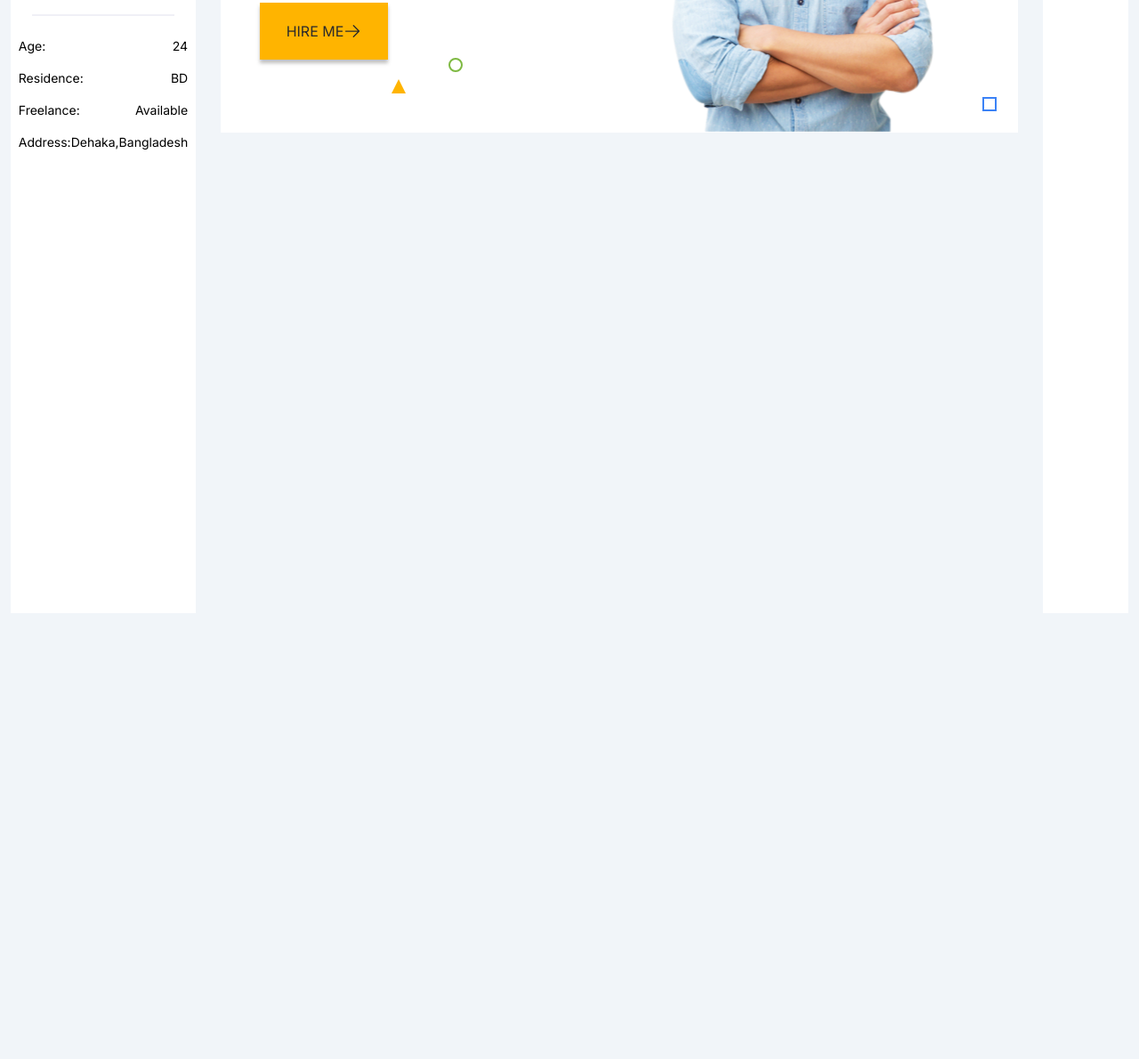
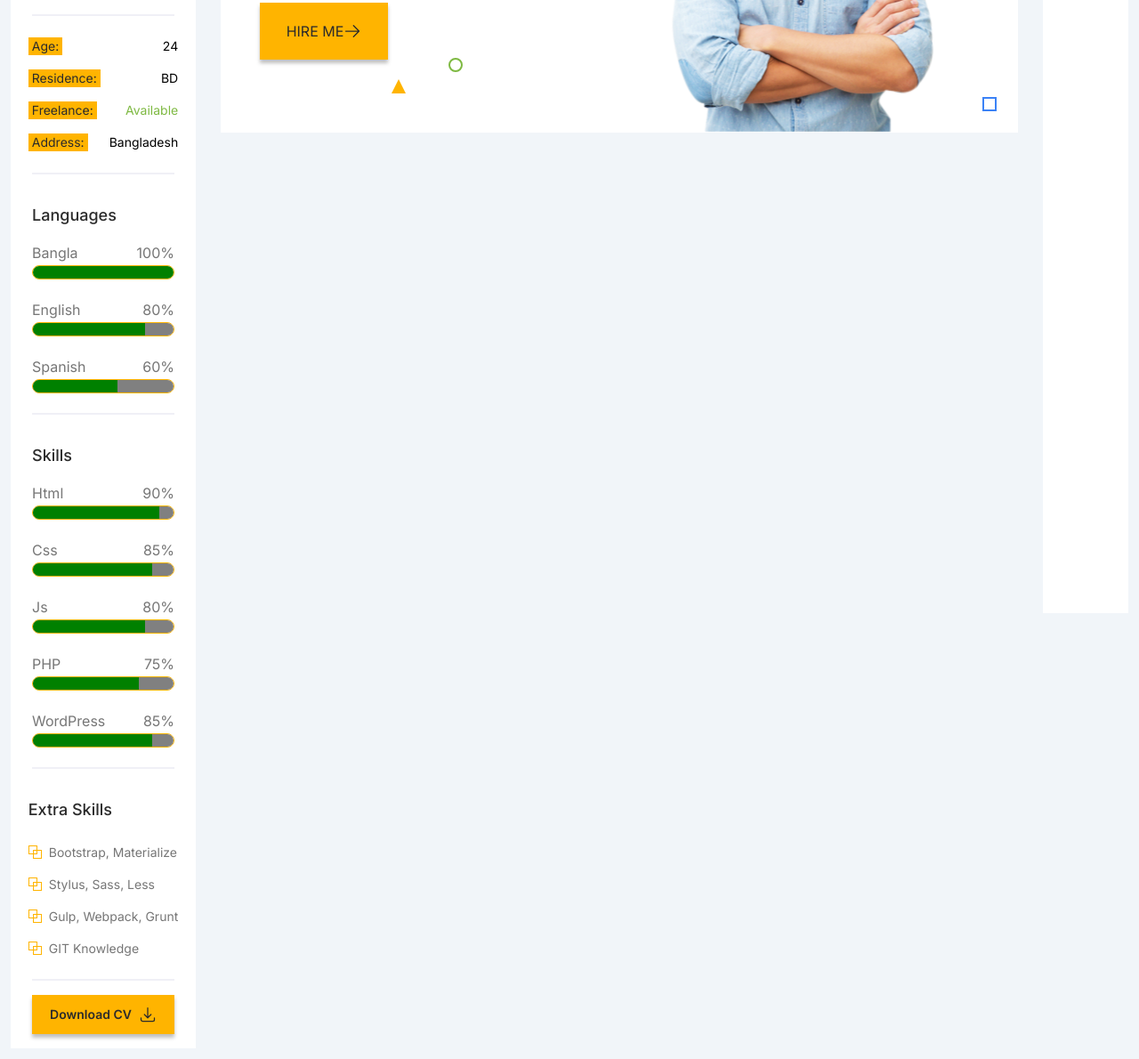
Before and after one commit to alimahmoudidev/portfolio-builder, a website: page index.html in a window 1280 px wide. Shown: the part 323-1513 px from the top of the page at 89% size. Before the commit the page ends 1024 px from the top, so only its background shows below. Drawn offline with Linux system fonts and the light colour scheme.

Commit message:
✅ sidebar style

```diff
--- a/index.html
+++ b/index.html
@@ -7,7 +7,7 @@
     <link rel="stylesheet" href="./src/style/style.css" />
   </head>
   <body class="font-inter bg-slate-100 flex justify-between p-3">
-    <aside class="info flex flex-col items-center lg:w-52 lg:h-[1000px] bg-white">
+    <aside class="info flex flex-col items-center lg:w-52 bg-white">
       <div class="info-title w-40 py-8 flex flex-col justify-center items-center">
           <div class="flex justify-center items-center relative">
             <img class=""  src="src/imgs/Person/Avatar-Profile.jpg" alt="Avatar-Profile">
@@ -54,23 +54,114 @@
 
       </div>
       <span class="line"></span>
-      <div class="py-4 text-sm">
+      <div class="info-address py-4 text-sm">
         <div class="information">
-          <h3>Age:</h3>
+          <h3 class="px-1 text-clr-2b bg-primary">Age:</h3>
           <h3>24</h3>
         </div>
         <div class="information">
-          <h3>Residence:</h3>
+          <h3 class="px-1 text-clr-2b bg-primary">Residence:</h3>
           <h3>BD</h3>
         </div>
         <div class="information">
-          <h3>Freelance:</h3>
-          <h3>Available</h3>
+          <h3 class="px-1 text-clr-2b bg-primary">Freelance:</h3>
+          <h3 class="text-green">Available</h3>
         </div>
         <div class="information">
-          <h3>Address:</h3>
-          <h3>Dehaka,Bangladesh</h3>
+          <h3 class="px-1 text-clr-2b bg-primary">Address:</h3>
+          <h3>Bangladesh</h3>
         </div>
+      </div>
+      <span class="line"></span>
+      <div class="info-languages py-4">
+        <h3 class="py-4 text-lg font-medium text-clr-2b">Languages</h3>
+        <div>
+          <div class="flex justify-between text-clr-76">
+          <h4>Bangla</h4>
+          <h4>100%</h4>
+          </div>
+          <progress class="progress" value="100" max="100"></progress>
+        </div>
+        <div class="py-4">
+          <div class="flex justify-between text-clr-76">
+          <h4>English</h4>
+          <h4>80%</h4>
+          </div>
+          <progress class="" value="80" max="100"></progress>
+        </div>
+        <div>
+          <div class="flex justify-between text-clr-76">
+          <h4>Spanish</h4>
+          <h4>60%</h4>
+          </div>
+          <progress class="" value="60" max="100"></progress>
+        </div>
+      </div>
+      <span class="line"></span>
+      <div class="info-skills py-4">
+        <h3 class="py-4 text-lg font-medium text-clr-2b">Skills</h3>
+        <div>
+          <div class="flex justify-between text-clr-76">
+          <h4>Html</h4>
+          <h4>90%</h4>
+          </div>
+          <progress class="progress" value="90" max="100"></progress>
+        </div>
+        <div class="py-4">
+          <div class="flex justify-between text-clr-76">
+          <h4>Css</h4>
+          <h4>85%</h4>
+          </div>
+          <progress class="" value="85" max="100"></progress>
+        </div>
+        <div>
+          <div class="flex justify-between text-clr-76">
+          <h4>Js</h4>
+          <h4>80%</h4>
+          </div>
+          <progress class="" value="80" max="100"></progress>
+        </div>
+        <div class="py-4">
+          <div class="flex justify-between text-clr-76">
+          <h4>PHP</h4>
+          <h4>75%</h4>
+          </div>
+          <progress class="" value="75" max="100"></progress>
+        </div>
+        <div>
+          <div class="flex justify-between text-clr-76">
+          <h4>WordPress</h4>
+          <h4>85%</h4>
+          </div>
+          <progress class="" value="85" max="100"></progress>
+        </div>
+      </div>
+      <span class="line"></span>
+      <div class="info-extra py-4">
+        <h3 class="py-4 text-lg text-clr-2b font-medium">Extra Skills</h3>
+        <div class="py-2 flex items-center gap-x-2 text-sm text-clr-76">
+          <img src="src/imgs/Icons/Icons.svg" alt="Icons">
+          <h4>Bootstrap, Materialize</h4>
+        </div>
+        <div class="py-2 flex items-center gap-x-2 text-sm text-clr-76">
+          <img src="src/imgs/Icons/Icons.svg" alt="Icons">
+          <h4>Stylus, Sass, Less</h4>
+        </div>
+        <div class="py-2 flex items-center gap-x-2 text-sm text-clr-76">
+          <img src="src/imgs/Icons/Icons.svg" alt="Icons">
+          <h4>Gulp, Webpack, Grunt</h4>
+        </div>
+        <div class="py-2 flex items-center gap-x-2 text-sm text-clr-76">
+          <img src="src/imgs/Icons/Icons.svg" alt="Icons">
+          <h4>GIT Knowledge</h4>
+        </div>
+      </div>
+      <span class="line"></span>
+      <div class="btn flex-center gap-x-2 w-40 px-5 py-3 my-4 text-sm font-semibold">
+        <p>Download CV</p>
+        <svg xmlns="http://www.w3.org/2000/svg" fill="none" viewBox="0 0 24 24" stroke-width="1.5" stroke="currentColor" class="size-5">
+          <path stroke-linecap="round" stroke-linejoin="round" d="M3 16.5v2.25A2.25 2.25 0 0 0 5.25 21h13.5A2.25 2.25 0 0 0 21 18.75V16.5M16.5 12 12 16.5m0 0L7.5 12m4.5 4.5V3" />
+        </svg>
       </div>
     </aside>
     <main class="container max-w-4xl">
@@ -82,8 +173,7 @@
             <p class="text-clr-76 my-10">
               Lorem ipsum dolor sit amet, consectetur adipiscing elit. Et, volutpat feugiat placerat lobortis. Natoque rutrum semper sed suspendisse nunc lectus.
             </p>
-            <div class="flex justify-center items-center btn w-36
-            h-16 ">
+            <div class="flex-center btn w-36 h-16">
             <p>HIRE ME</p>
             <svg xmlns="http://www.w3.org/2000/svg" fill="none" viewBox="0 0 24 24" stroke-width="1.5" stroke="currentColor" class="size-5">
               <path stroke-linecap="round" stroke-linejoin="round" d="M13.5 4.5 21 12m0 0-7.5 7.5M21 12H3" />
--- a/src/style/components/btn.css
+++ b/src/style/components/btn.css
@@ -1,18 +1,14 @@
-.text-focus{
-    @apply text-primary
-}
-
 .btn{
-    @apply bg-primary text-clr-2b transition-all duration-300 cursor-pointer shadow-box-sm hover:text-white
+    @apply bg-primary text-clr-2b transition-all duration-300 cursor-pointer shadow-box-sm hover:text-white;
 }
 
 .btn-hire-me{
-    @apply rounded-[5px]
+    @apply rounded-[5px];
 }
 .btn-hire-me:hover{
-    @apply scale-125
+    @apply scale-125;
 }
 
 .btn-order-disible{
-    @apply bg-white shadow-box-sm rounded-[30px]
+    @apply bg-white shadow-box-sm rounded-[30px];
 }
--- a/src/style/components/custom-style.css
+++ b/src/style/components/custom-style.css
@@ -22,5 +22,13 @@
 }
 
 .information{
-    @apply flex justify-between items-center py-2;
+    @apply flex justify-between items-center py-2 gap-x-6;
 }
+
+[max]{
+    @apply border rounded-full border-primary overflow-hidden;
+}
+
+.flex-center{
+    @apply flex justify-center items-center;
+}
```
Also changed, not shown: src/imgs/Icons/Icons.svg (added), src/style/style.css.
